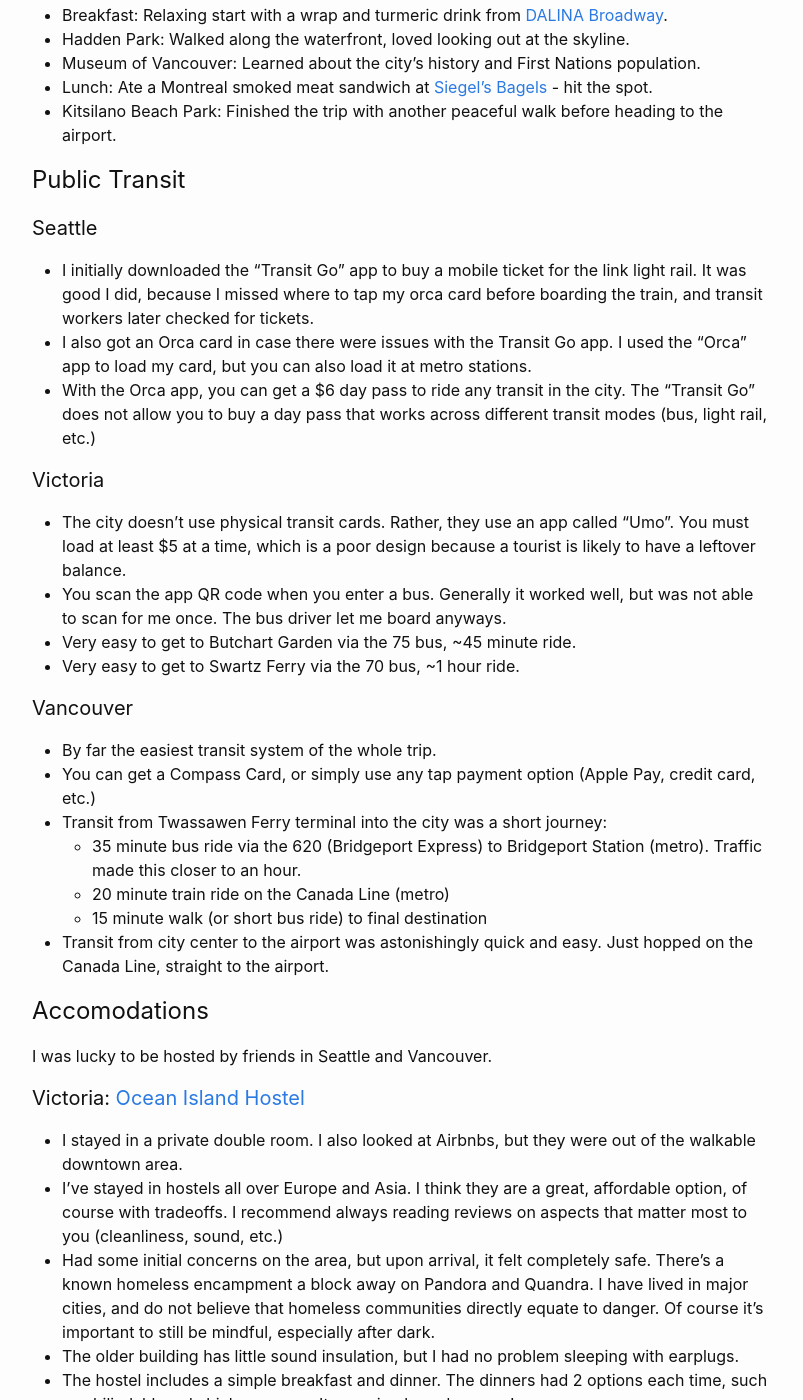
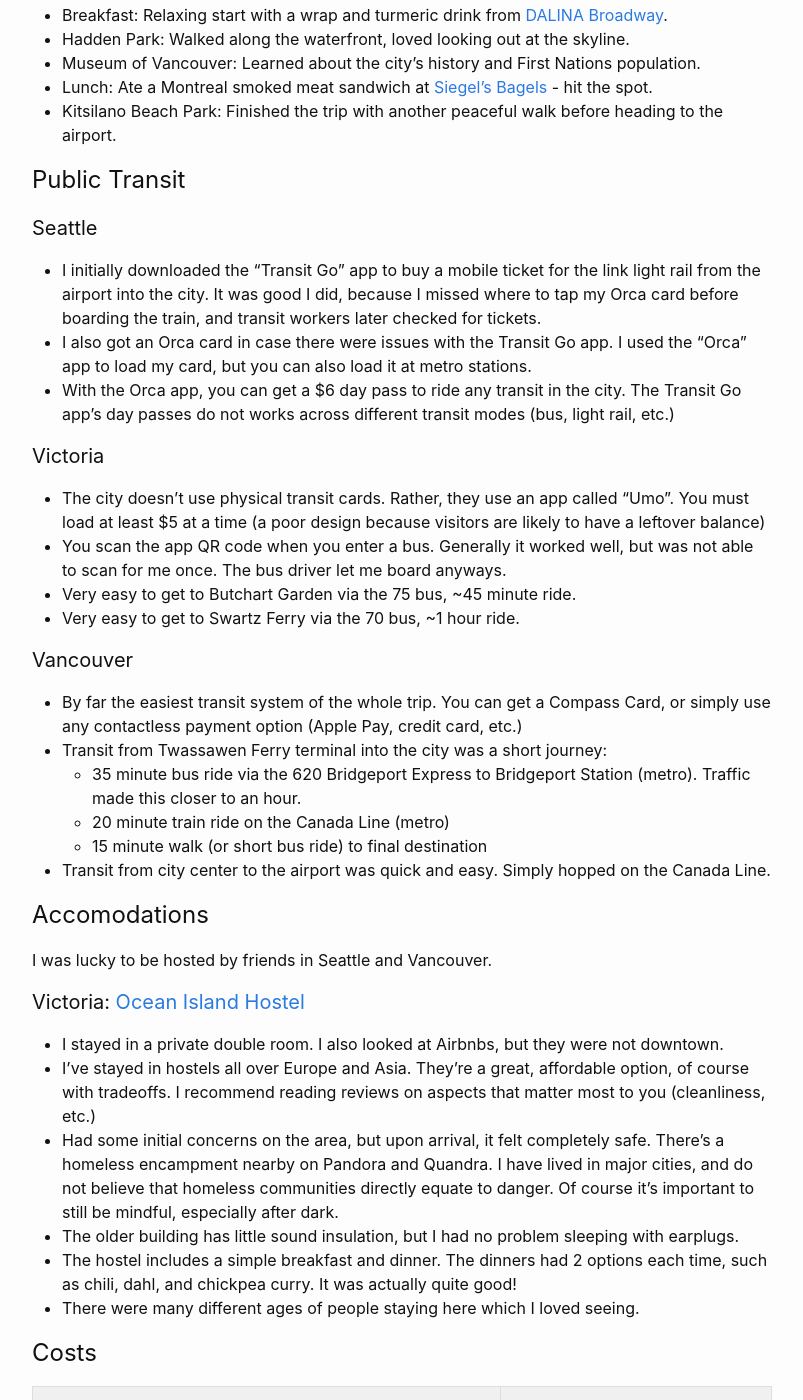
Before and after one commit to irisgau/irisgau.github.io, a Jekyll site: the page built from docs/_posts/2024-09-23-pacific-northwest.markdown, in a window 1280 px wide and 1400 px high, scrolled down 3858 px. Shown: the whole window, without its empty margins (238-1041 px from the left). Built offline with Jekyll 4.4.1, drawn with Linux system fonts in a browser that asks for light colours; some of the changed text lies outside the part shown.

Commit message:
pacific northwest blog

```diff
--- a/docs/_posts/2024-09-23-pacific-northwest.markdown
+++ b/docs/_posts/2024-09-23-pacific-northwest.markdown
@@ -108,36 +108,35 @@ categories: travel
 
 # Public Transit
 #### Seattle
-* I initially downloaded the "Transit Go" app to buy a mobile ticket for the link light rail. It was good I did, because I missed where to tap my orca card before boarding the train, and transit workers later checked for tickets.
+* I initially downloaded the "Transit Go" app to buy a mobile ticket for the link light rail from the airport into the city. It was good I did, because I missed where to tap my Orca card before boarding the train, and transit workers later checked for tickets.
 * I also got an Orca card in case there were issues with the Transit Go app. I used the "Orca" app to load my card, but you can also load it at metro stations.
-* With the Orca app, you can get a $6 day pass to ride any transit in the city. The "Transit Go" does not allow you to buy a day pass that works across different transit modes (bus, light rail, etc.)
+* With the Orca app, you can get a $6 day pass to ride any transit in the city. The Transit Go app's day passes do not works across different transit modes (bus, light rail, etc.)
 
 
 #### Victoria
-* The city doesn't use physical transit cards. Rather, they use an app called "Umo". You must load at least $5 at a time, which is a poor design because a tourist is likely to have a leftover balance.
+* The city doesn't use physical transit cards. Rather, they use an app called "Umo". You must load at least $5 at a time (a poor design because visitors are likely to have a leftover balance)
 * You scan the app QR code when you enter a bus. Generally it worked well, but was not able to scan for me once. The bus driver let me board anyways.
 * Very easy to get to Butchart Garden via the 75 bus, ~45 minute ride.
 * Very easy to get to Swartz Ferry via the 70 bus, ~1 hour ride.
 
 #### Vancouver
-* By far the easiest transit system of the whole trip.
-* You can get a Compass Card, or simply use any tap payment option (Apple Pay, credit card, etc.)
+* By far the easiest transit system of the whole trip. You can get a Compass Card, or simply use any contactless payment option (Apple Pay, credit card, etc.)
 * Transit from Twassawen Ferry terminal into the city was a short journey:
-  * 35 minute bus ride via the 620 (Bridgeport Express) to Bridgeport Station (metro). Traffic made this closer to an hour.
+  * 35 minute bus ride via the 620 Bridgeport Express to Bridgeport Station (metro). Traffic made this closer to an hour.
   * 20 minute train ride on the Canada Line (metro)
   * 15 minute walk (or short bus ride) to final destination
-* Transit from city center to the airport was astonishingly quick and easy. Just hopped on the Canada Line, straight to the airport.
+* Transit from city center to the airport was quick and easy. Simply hopped on the Canada Line.
 
 # Accomodations
 
 I was lucky to be hosted by friends in Seattle and Vancouver.
 
 #### Victoria: [Ocean Island Hostel](https://www.oceanisland.com/)
-* I stayed in a private double room. I also looked at Airbnbs, but they were out of the walkable downtown area.
-* I've stayed in hostels all over Europe and Asia. I think they are a great, affordable option, of course with tradeoffs. I recommend always reading reviews on aspects that matter most to you (cleanliness, sound, etc.)
-* Had some initial concerns on the area, but upon arrival, it felt completely safe. There's a known homeless encampment a block away on Pandora and Quandra. I have lived in major cities, and do not believe that homeless communities directly equate to danger. Of course it's important to still be mindful, especially after dark.
+* I stayed in a private double room. I also looked at Airbnbs, but they were not downtown.
+* I've stayed in hostels all over Europe and Asia. They're a great, affordable option, of course with tradeoffs. I recommend reading reviews on aspects that matter most to you (cleanliness, etc.)
+* Had some initial concerns on the area, but upon arrival, it felt completely safe. There's a homeless encampment nearby on Pandora and Quandra. I have lived in major cities, and do not believe that homeless communities directly equate to danger. Of course it's important to still be mindful, especially after dark.
 * The older building has little sound insulation, but I had no problem sleeping with earplugs.
-* The hostel includes a simple breakfast and dinner. The dinners had 2 options each time, such as chili, dahl, and chickpea curry. It was simple and yummy!
+* The hostel includes a simple breakfast and dinner. The dinners had 2 options each time, such as chili, dahl, and chickpea curry. It was actually quite good!
 * There were many different ages of people staying here which I loved seeing.
 
 # Costs
```
Also changed, not shown: other parts of docs/_posts/2024-09-23-pacific-northwest.markdown (+2 -2 lines).
